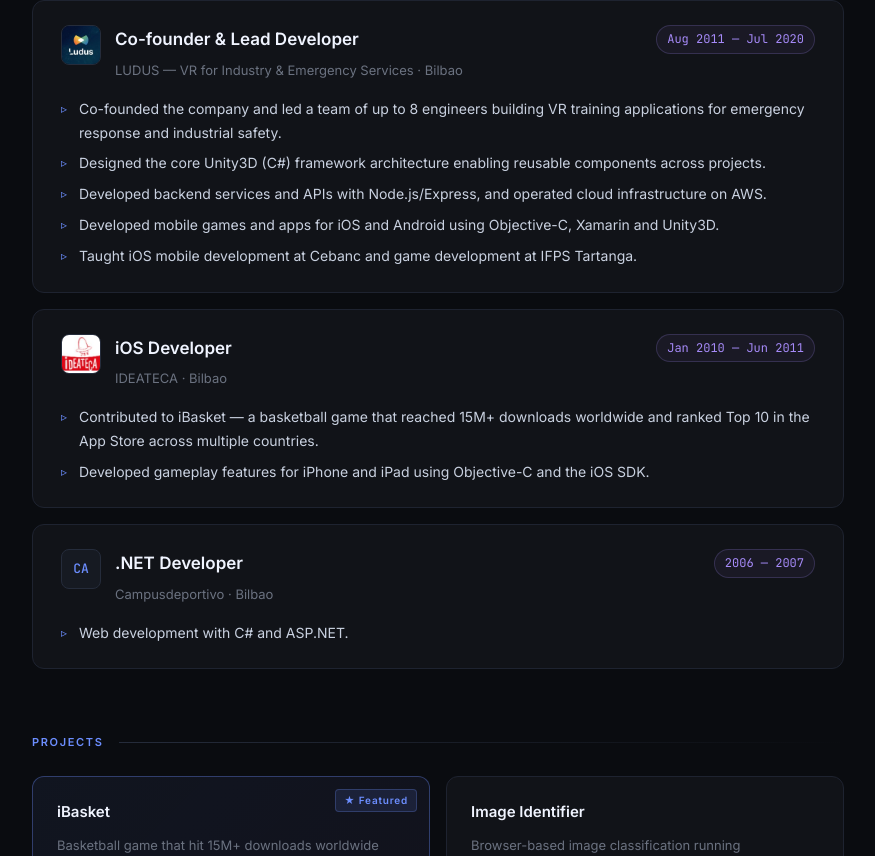
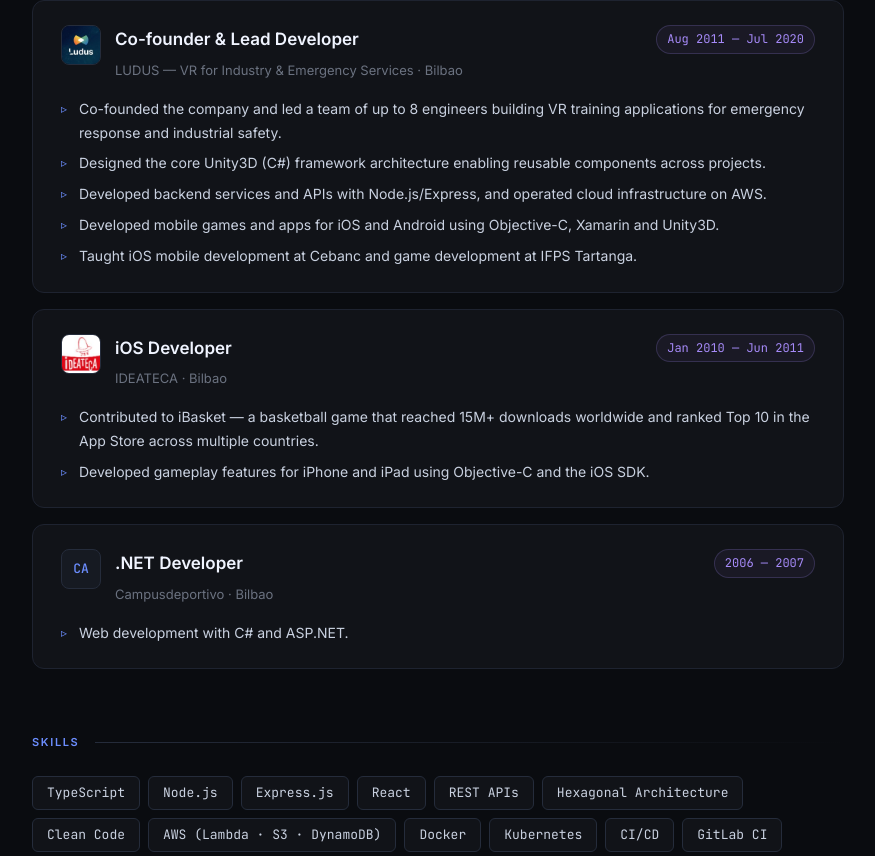
Before and after one commit to jonlo/personal-website, a React (Vite) app: page / in a window 1280 px wide. Shown: the part 1944-2800 px from the top of the page, without its empty margins (202-1077 px from the left). Built offline with nearby package versions, Linux system fonts and the light colour scheme.

Commit message:
remove projects

```diff
--- a/src/App.tsx
+++ b/src/App.tsx
@@ -101,32 +101,6 @@
     { name: 'HackerRank Problem Solving', date: 'Nov 2022' },
     { name: 'HackerRank REST API Certificate', date: 'Nov 2022' },
     { name: 'Learning 3D Graphics on the Web with Three.js', issuer: 'LinkedIn Learning', date: 'May 2019' },
-  ],
-  projects: [
-    {
-      name: 'iBasket',
-      description: 'Basketball game that hit 15M+ downloads worldwide and ranked Top 10 in the App Store across multiple countries.',
-      tags: ['iOS', 'Objective-C', 'Game Dev'],
-      highlight: true,
-    },
-    {
-      name: 'Image Identifier',
-      description: 'Browser-based image classification running TensorFlow.js inference entirely on the client — no backend required.',
-      tags: ['React', 'TensorFlow.js'],
-      highlight: false,
-    },
-    {
-      name: 'Python Web Scraper',
-      description: 'Intelligent scraping pipeline with a FastAPI backend, BeautifulSoup parsing, and TensorFlow-powered data extraction.',
-      tags: ['Python', 'FastAPI', 'BeautifulSoup', 'TensorFlow'],
-      highlight: false,
-    },
-    {
-      name: 'Fronton Simulator',
-      description: 'Realistic physics simulation of the traditional Basque pelota game — built from scratch in Unity3D.',
-      tags: ['Unity3D', 'C#', 'Physics'],
-      highlight: false,
-    },
   ],
   teaching: [
     { course: 'iOS Mobile App Development', institution: 'Cebanc', period: '2013 — 2016' },
@@ -316,21 +290,6 @@
           </div>
         </Section>
 
-        {/* Projects */}
-        <Section title="Projects" delay={75}>
-          <div className="project-grid">
-            {data.projects.map((p) => (
-              <div className={`project-card ${p.highlight ? 'project-card--highlight' : ''}`} key={p.name}>
-                <h3 className="project-name">{p.name}</h3>
-                <p className="project-desc">{p.description}</p>
-                <div className="tag-row">
-                  {p.tags.map((t) => <span className="tag" key={t}>{t}</span>)}
-                </div>
-              </div>
-            ))}
-          </div>
-        </Section>
-
         {/* Skills */}
         <Section title="Skills" delay={100}>
           <div className="skill-grid">
```
Also changed, not shown: 1 other file (tests, documents, lock files or other folders).
